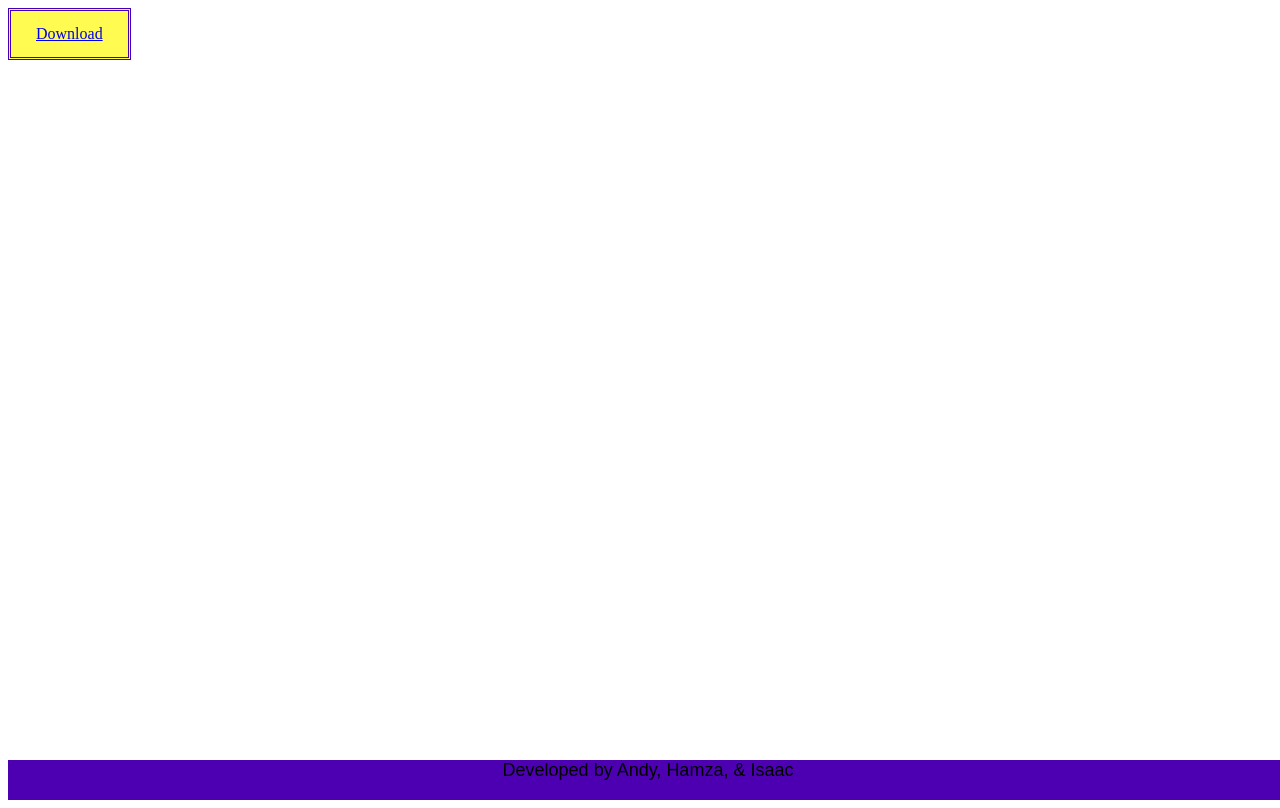
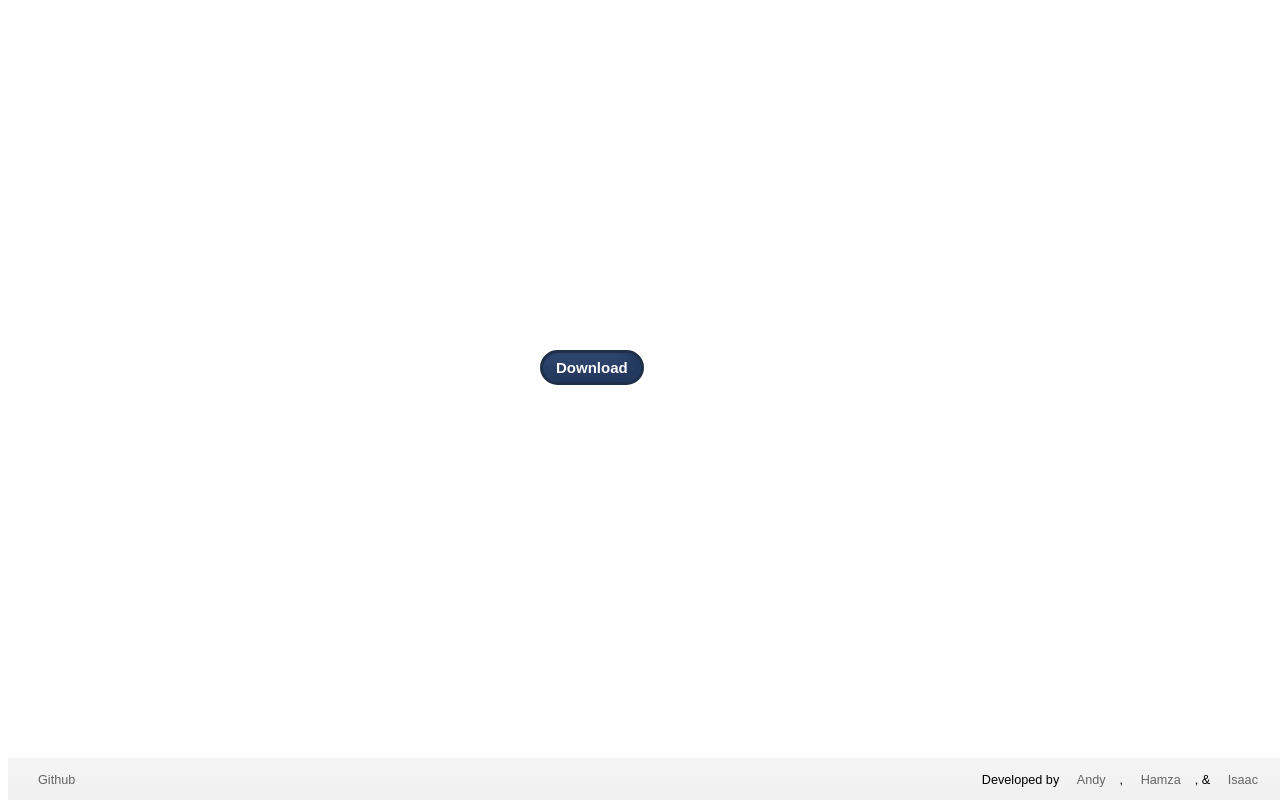
Before and after one commit to GitSchooled/GitSchooled.github.io, a plain HTML site: page index.html in a window 1280 px wide. Drawn offline with Linux system fonts and the light colour scheme.

Commit message:
used google clone for basic website

```diff
--- a/css/style.css
+++ b/css/style.css
@@ -1,5 +1,106 @@
-ul {
-    list-style-type: none;
-    margin: 0;
-    padding: 0;
+body {
+	font-size: 10pt;
+	font-family: arial, sans-serif;
 }
+
+a {
+	text-decoration: none;
+
+}
+
+a:hover {
+	text-decoration: underline;
+}
+
+button {
+	font-weight: bold;
+	font-family: arial;
+}
+
+
+/* Top Toolbar */
+
+.top-toolbar {
+	height: 50px;
+  position: fixed; /* or absolute */
+  top: 50%;
+  left: 50%;
+  margin-top: -50px;
+  margin-left: -100px;
+}
+
+.top-toolbar nav button {
+  -moz-box-shadow:inset -10px -10px 13px 3px #23395e;
+	-webkit-box-shadow:inset -10px -10px 13px 3px #23395e;
+	box-shadow:inset -10px -10px 13px 3px #23395e;
+	background-color:#2e466e;
+	-moz-border-radius:30px;
+	-webkit-border-radius:30px;
+	border-radius:30px;
+	border:3px solid #1f2f47;
+	display:inline-block;
+	cursor:pointer;
+	color:#ffffff;
+	font-family:Arial;
+	font-size:15px;
+	padding:6px 13px;
+	text-decoration:none;
+	text-shadow:0px 1px 0px #263666;
+}
+
+.top-toolbar nav button:hover {
+  background-color:#415989;
+}
+
+
+/* End of Search */
+/* Footer */
+
+footer {
+	position: fixed;
+	bottom: 0;
+ 	height: 42px;
+ 	width: 100%;
+ 	font-size: 9.5pt;
+	background-image: -moz-linear-gradient(top, #F5F5F5 0%, #F0F0F0 100%);
+	background-image: -o-linear-gradient(top, #F5F5F5 0%, #F0F0F0 100%);
+	background-image: -webkit-gradient(linear, left top, left bottom, color-stop(0, #F5F5F5), color-stop(1, #F0F0F0));
+	background-image: -webkit-linear-gradient(top, #F5F5F5 0%, #F0F0F0 100%);
+	background-image: linear-gradient(to bottom, #F5F5F5 0%, #F0F0F0 100%);
+ }
+
+.footer-left {
+	float: left;
+	margin-left: 16px;
+}
+
+.footer-right {
+	float: right;
+	margin-right: 16px;
+}
+
+footer nav {
+	display: inline-block;
+	padding: 15px 0 0 0;
+}
+
+footer nav a {
+ 	padding: 3px 14px;
+ 	color: #646464;
+}
+
+footer nav a:hover {
+	color: #000000;
+}
+
+/* End of Footer */
+
+@media screen and (max-width: 510px) {
+	.top-toolbar nav a:nth-child(2), a:nth-child(3), footer {
+		display:none;
+	}
+
+	.logo {
+		max-width: 40%;
+	}
+}
--- a/index.html
+++ b/index.html
@@ -4,75 +4,29 @@
 <head>
   <meta charset="utf-8">
   <title>GitSchooled</title>
-
-
   <link rel="stylesheet" type="text/css" href="css/style.css">
-  <style>
-    html,body {
-    height:100%;  /* new */
-    }
-
-    ul#navigation {
-      height: 40px;
-      list-style: none;
-      margin: 0;
-      padding: 0;
-      border: 1px #ccc;
-      border-width: 1px 0;
-      text-align: center;
-      font-size: 18px;
-      font-family: 'Cham-WebFont', Arial, sans-serif;
-      background-color: #4C00B2;
-      position: fixed;
-      bottom: 0;
-      width: 100%;
-    }
-    ul#navigation li {
-      display: inline;
-      margin-right: .75em;
-      list-style: none;
-      margin: 0;
-      padding: 0;
-    }
-    ul#navigation li.last {
-      margin-right: 0;
-    }
-    .download{
-      text-decoration: none;
-      background-color: #FFFB50;
-      color: #4500B2;
-      padding: 14px 25px;
-      text-align: center;
-      text-decoration: none;
-      display: inline-block;
-      border-style: double
-    }
-    .download:hover{
-      text-decoration: none;
-      background-color: #4500B2;
-      color: #FFFB50;
-    }
-
-  </style>
-
 </head>
 
 <body>
-
-  <div class='download'>
-    <a href='http://bit.ly/1U9AMgQ'> Download</a>
+  <div class="top-toolbar">
+    <nav>
+      <a href="#"><button class="download">Download</button></a>
+    </nav>
   </div>
 
-  <div class="Bottom-toolbar">
-    <div id="MenuContainer">
-      <ul id="navigation">
-            Developed by
-          <a href="http://bit.ly/1TRT3Pq" style='color: black; text-decoration: none;'> Andy</a>,
-          <a href="http://bit.ly/1R20Zdg" style='color: black; text-decoration: none;'> Hamza</a>, &
-          <a href="http://bit.ly/1Z6lc4O" style='color: black; text-decoration: none;'> Isaac</a>
-        </li>
-      </ul>
-    </div>
+
+  <div class="footer">
+    <footer class="bottom-toolbar">
+      <nav class="footer-left">
+        <a href="http://bit.ly/1XypsZp">Github</a>
+      </nav>
+      <nav class="footer-right">
+        Developed by
+          <a href="http://bit.ly/1TRT3Pq"> Andy</a>,
+          <a href="http://bit.ly/1R20Zdg"> Hamza</a>, &
+          <a href="http://bit.ly/1Z6lc4O"> Isaac</a>
+      </nav>
+    </footer>
   </div>
 
 </body>
```
Also changed, not shown: 1 other file.
